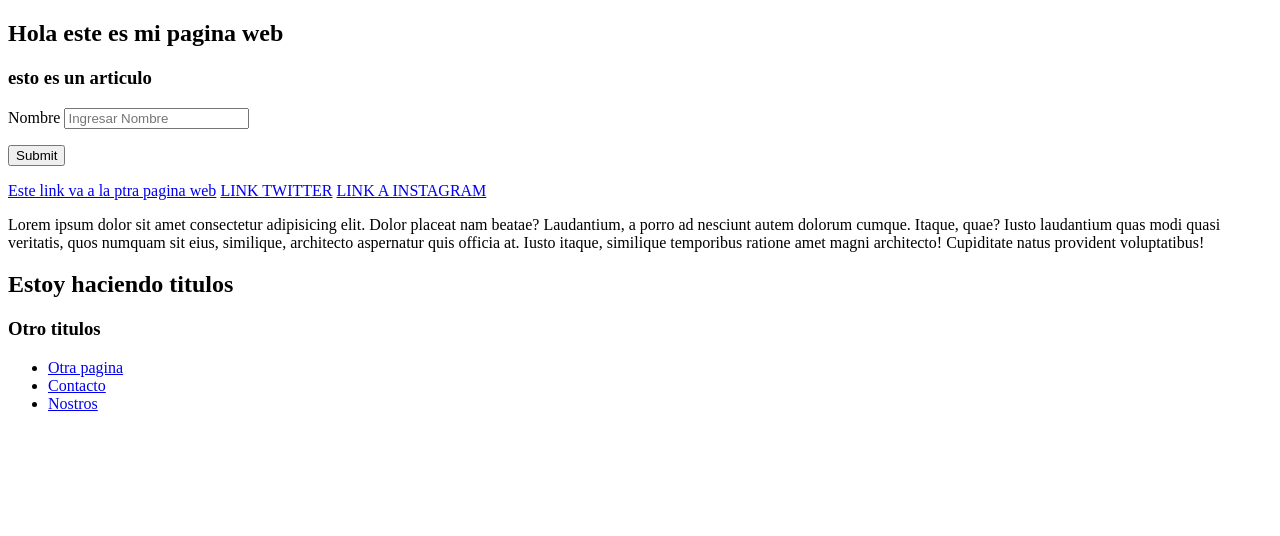
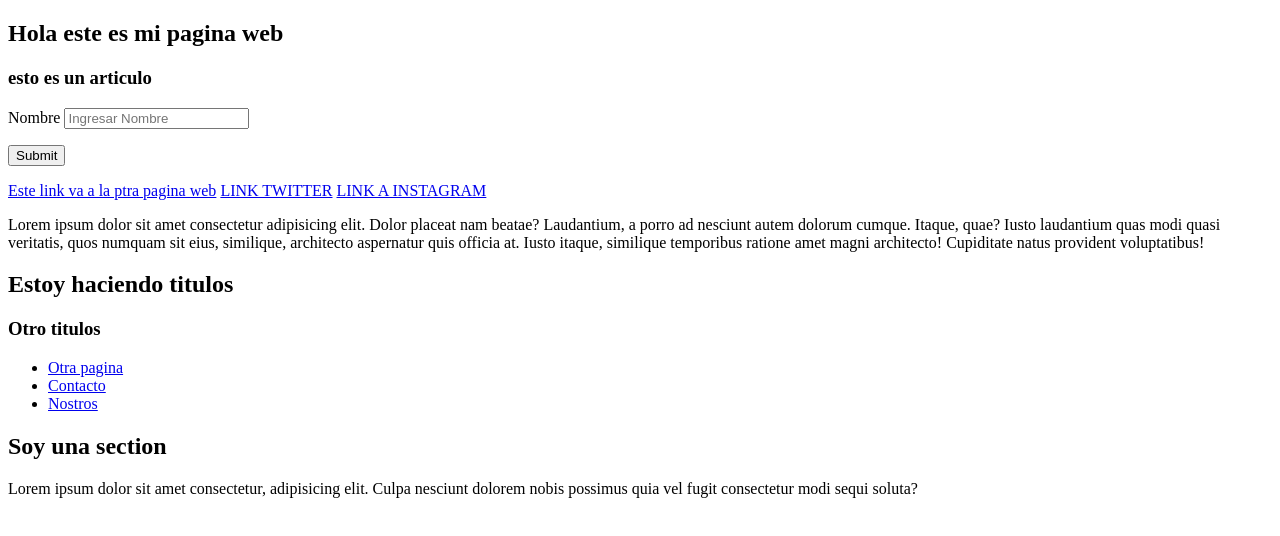
Before and after one commit to MMatii/Practicar, a plain HTML site: page index.html in a window 1280 px wide. Drawn offline with Linux system fonts and the light colour scheme.

Commit message:
section agregado

```diff
--- a/index.html
+++ b/index.html
@@ -54,6 +54,15 @@
         <li><a href="#">Contacto</a></li>
         <li><a href="#">Nostros</a></li>
     </ul>
+
+<!-- Equipo 1 tocas section -->
+<section>
+    <h2>Soy una section</h2>
+    <p>Lorem ipsum dolor sit amet consectetur, adipisicing elit. Culpa nesciunt dolorem nobis possimus quia vel fugit consectetur modi sequi soluta?
+
+    </p>
+</section>
+
 </nav>
 </body>
 </html>
```
